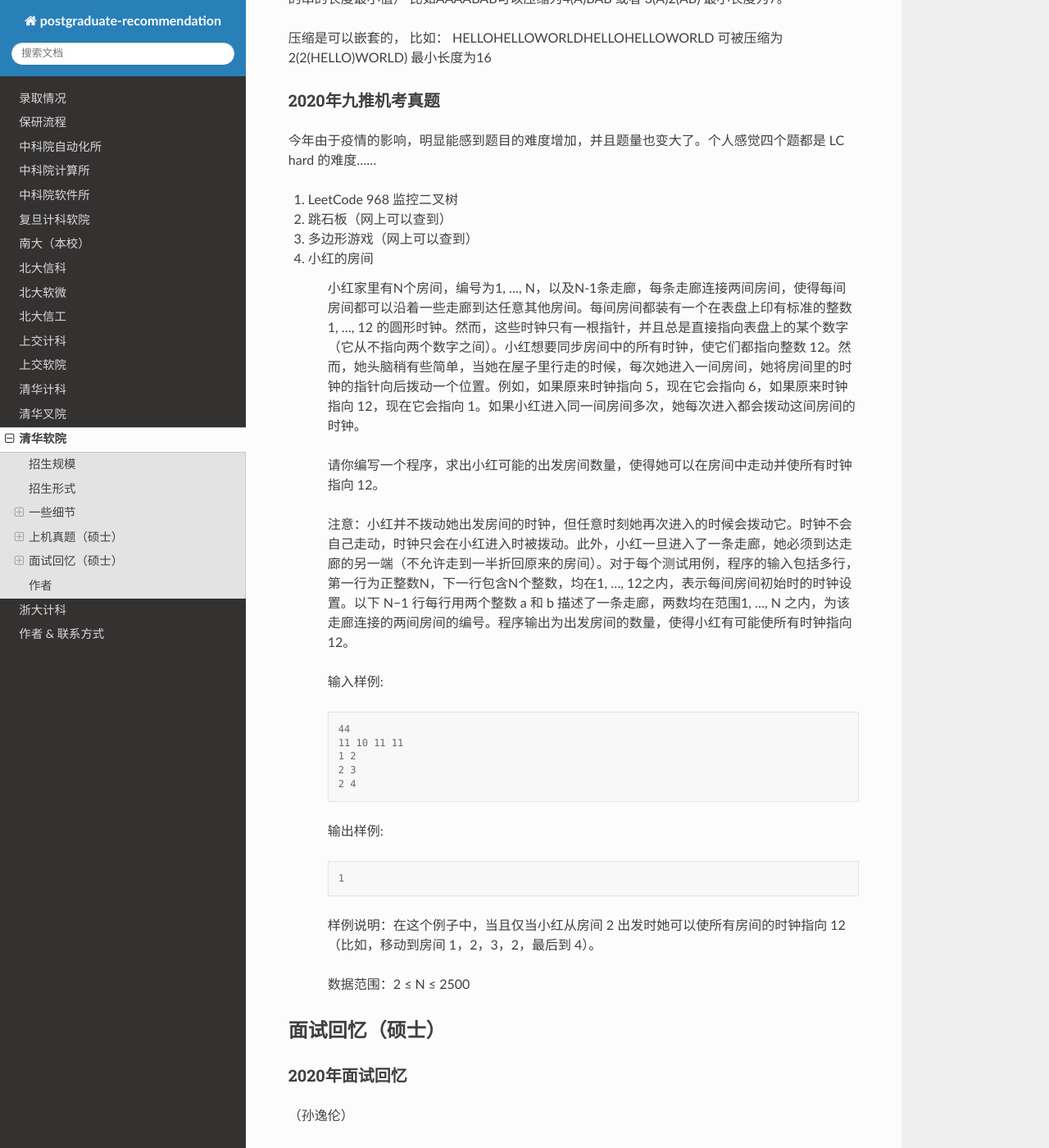
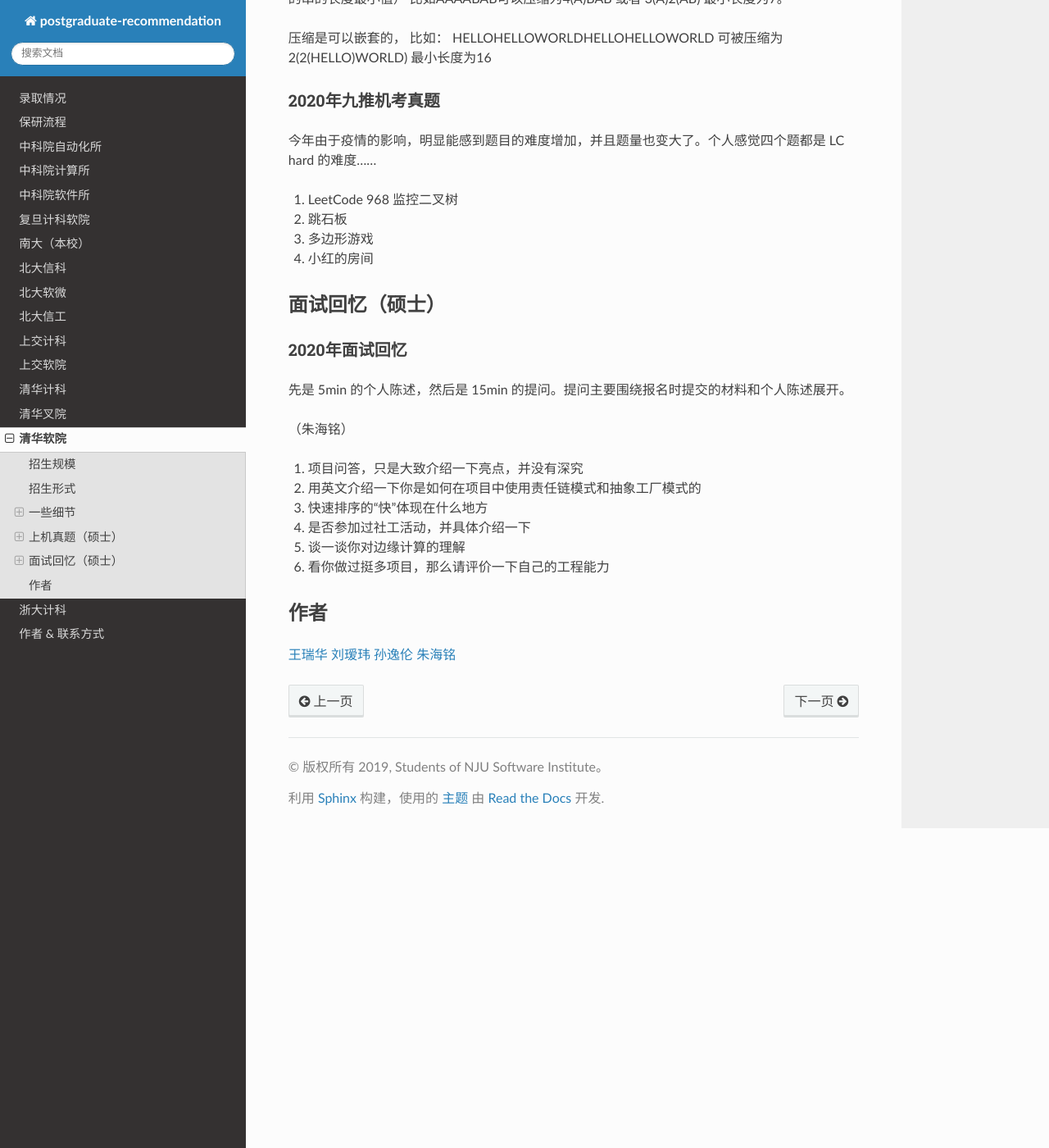
Before and after one commit to NJU-SE-15-share-review/postgraduate-recommendation, a Sphinx documentation site: the page built from source/schools/thu/ss.rst, in a window 1280 px wide and 1400 px high, scrolled down 2394 px. Shown: the whole window at 82% size. Built offline with Sphinx 7.4.7 and the Read the Docs theme 2.0.0, drawn with Linux system fonts in a browser that asks for light colours; some of the changed text lies outside the part shown.

Commit message:
docs: 按要求删除题目

```diff
--- a/source/schools/thu/ss.rst
+++ b/source/schools/thu/ss.rst
@@ -96,34 +96,11 @@ http://www.thss.tsinghua.edu.cn/
 
 1. LeetCode 968 监控二叉树
 
-2. 跳石板（网上可以查到）
+2. 跳石板
 
-3. 多边形游戏（网上可以查到）
+3. 多边形游戏
 
 4. 小红的房间
-
-    小红家里有N个房间，编号为1, …, N，以及N-1条走廊，每条走廊连接两间房间，使得每间房间都可以沿着一些走廊到达任意其他房间。每间房间都装有一个在表盘上印有标准的整数 1, …, 12 的圆形时钟。然而，这些时钟只有一根指针，并且总是直接指向表盘上的某个数字（它从不指向两个数字之间）。小红想要同步房间中的所有时钟，使它们都指向整数 12。然而，她头脑稍有些简单，当她在屋子里行走的时候，每次她进入一间房间，她将房间里的时钟的指针向后拨动一个位置。例如，如果原来时钟指向 5，现在它会指向 6，如果原来时钟指向 12，现在它会指向 1。如果小红进入同一间房间多次，她每次进入都会拨动这间房间的时钟。
-
-    请你编写一个程序，求出小红可能的出发房间数量，使得她可以在房间中走动并使所有时钟指向 12。
-
-    注意：小红并不拨动她出发房间的时钟，但任意时刻她再次进入的时候会拨动它。时钟不会自己走动，时钟只会在小红进入时被拨动。此外，小红一旦进入了一条走廊，她必须到达走廊的另一端（不允许走到一半折回原来的房间）。对于每个测试用例，程序的输入包括多行，第一行为正整数N，下一行包含N个整数，均在1, …, 12之内，表示每间房间初始时的时钟设置。以下 N−1 行每行用两个整数 a 和 b 描述了一条走廊，两数均在范围1, …, N 之内，为该走廊连接的两间房间的编号。程序输出为出发房间的数量，使得小红有可能使所有时钟指向12。
-
-    输入样例::
-
-        44
-        11 10 11 11
-        1 2
-        2 3
-        2 4
-
-    输出样例::
-
-        1
-
-    样例说明：在这个例子中，当且仅当小红从房间 2 出发时她可以使所有房间的时钟指向 12（比如，移动到房间 1，2，3，2，最后到 4）。
-
-    数据范围：2 ≤ N ≤ 2500
-
 
 面试回忆（硕士）
 --------------------------------------
@@ -131,43 +108,7 @@ http://www.thss.tsinghua.edu.cn/
 2020年面试回忆
 >>>>>>>>>>>>>>>>>>>>>>>>>>>>>>>>>>>>>>
 
-（孙逸伦）
-
 先是 5min 的个人陈述，然后是 15min 的提问。提问主要围绕报名时提交的材料和个人陈述展开。
-
-为了内容的连贯，加入了部分个人的回答，仅供参考。
-
-1. 分数较高的课程
-
-    Q: 我看你 C++ 分数还不错，你们应该讲了面向对象编程，那么在面向对象编程中，为什么有私有的概念？
-
-    A：为了实现封装和信息隐藏。
-
-    Q: 如何实现封装和信息隐藏？举个例子。
-
-    A：getter 和 setter。
-
-    Q：getter 和 setter 的作用是什么？
-
-    A：实现访问控制，也算是面向接口编程的一个体现吧。
-
-    Q：如果按你这么说，应该实现封装和信息隐藏，同时面向接口，那么为什么有的类没有 getter 和 setter？
-
-    A：如果没有访问控制的需求，也可以不用。也有可能是出于性能考虑。
-
-2. （分数较低的课程）我看你大数据分析和机器学习两门课很低，为什么？
-
-
-3. 用英语介绍你最喜欢的课程
-
-
-4. 我看你参与了不少项目，里面还有一些开源项目，说一说开源项目和普通项目的区别？
-
-
-5. 我看你是党员，平时应该有关注时事政治，谈一谈你对香港问题的看法？
-
-
-6. 我看你上了很多软件工程相关的课程，包括面向服务的软件工程、经验软件工程，谈谈这些课程之间的区别和联系，顺便说一说这些课程和常规的软件工程的区别。
 
 （朱海铭）
 
```
